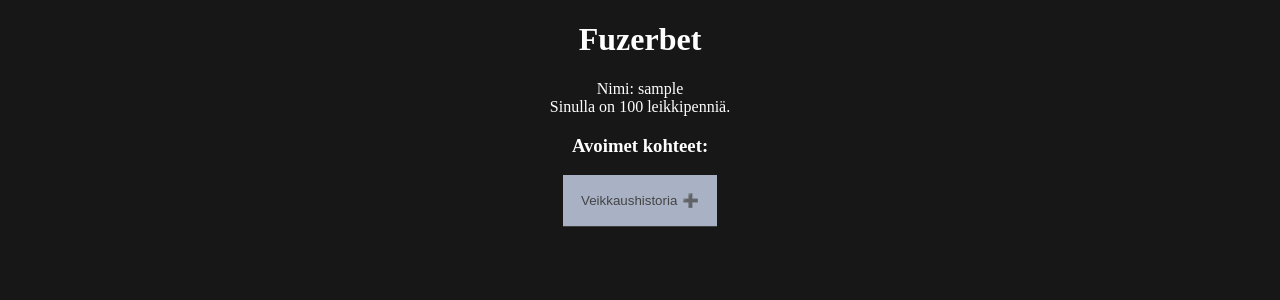
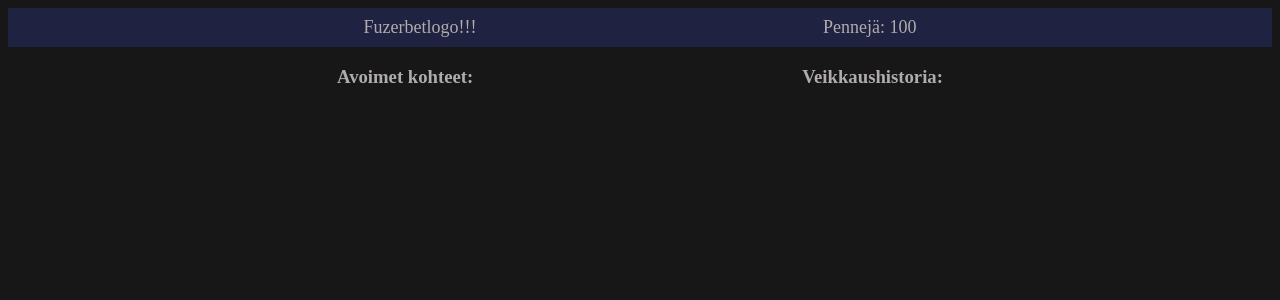
Before and after one commit to enwrath/fuzerbet, a Django app: page / in a window 1280 px wide. Shown: the top 300 px of the page. Run offline with Django 3.2, Linux system fonts and the light colour scheme; the visitor is signed in with stand-in values (Sample User, id 1); data comes from the database, SQL or seed files in the repository; data that the repository does not hold is empty; some libraries are stand-ins or nearby versions.

Commit message:
header sticky, some styling

```diff
--- a/betsite/betapp/templates/home.html
+++ b/betsite/betapp/templates/home.html
@@ -11,21 +11,25 @@
     <script src="https://cdnjs.cloudflare.com/ajax/libs/jquery/3.5.1/jquery.min.js" integrity="sha512-bLT0Qm9VnAYZDflyKcBaQ2gg0hSYNQrJ8RilYldYQ1FxQYoCLtUjuuRuZo+fjqhx/qtq/1itJ0C2ejDxltZVFg==" crossorigin="anonymous"></script>
 </head>
 <body>
-    <h1>Fuzerbet</h1>
     {% load socialaccount %}
 
     {% if user.is_authenticated %}
-    <p>
-      Nimi: {{ user }} <br />
-      Sinulla on <span id="points"></span> leikkipenniä.
-    </p>
-
-    <h3>Avoimet kohteet:</h3>
-    <div id="winnermatches">
-    </div>
-    <div id='bethistorydiv'>
-      <button id="bethistoryaccordion" class="accordion" onclick="toggleAccordion()">Veikkaushistoria</button>
-      <div id="winnerbets" class="accordioncontent">
+    <header>
+      <span>Fuzerbetlogo!!!</span>
+      <span>Pennejä: <span id="points"></span></span>
+    </header>
+    <div id="mainContent">
+      <div>
+        <h3>Avoimet kohteet:</h3>
+        <div id="winnermatches">
+        </div>
+      </div>
+      <div id='bethistorydiv'>
+        <!--<button id="bethistoryaccordion" class="accordion" onclick="toggleAccordion()">Veikkaushistoria</button>
+        <div id="winnerbets" class="accordioncontent">-->
+        <h3>Veikkaushistoria:</h3>
+        <div id="winnerbets">
+        </div>
       </div>
     </div>
     <script>
@@ -254,6 +258,7 @@
       }
     </script>
     {% else %}
+    <h1>Fuzerbet</h1>
     Log in with <a href="{% provider_login_url "twitch" next="/" %}" class="button">Twitch</a>
     {% endif %}
 </body>
--- a/betsite/static/style.css
+++ b/betsite/static/style.css
@@ -6,7 +6,7 @@
 body {
   text-align: center;
   background-color: #171717;
-  color: white;
+  color: #b1acac;
   font-size: medium;
 }
 .betdiv {
@@ -84,7 +84,7 @@ hr {
 }
 .betbutton {
   min-width: 85%;
-  background-color: #121219;
+  background-color: #445f25;
   border: none;
   height: 3em;
   font-size: large;
@@ -92,7 +92,7 @@ hr {
   color: inherit;
 }
 .betbutton:hover {
-  background-color: #59597d;
+  background-color: #5c8034;
 }
 a.button {
   text-decoration: none;
@@ -108,9 +108,7 @@ a.button {
 }
 
 #bethistorydiv {
-  background-color: #3e3e3e;
   width: fit-content;
-  margin: auto;
 }
 .accordion {
   background-color: #a9b2c5;
@@ -141,13 +139,13 @@ a.button {
 }
 
 .betgreen {
-  background-color: #7ca27c;
+  background-color: #395439;
 }
 .betred {
-  background-color: #ca8989;
+  background-color: #774747;
 }
 .betgray {
-  background-color: #a29f9f;
+  background-color: #5a5858;
 }
 .winbethistory {
   color: black;
@@ -155,8 +153,29 @@ a.button {
   text-align: left;
   border-style: solid;
   border-width: thin;
+  font-size: large;
 }
 .bettedplayer {
   font-weight: bold;
   text-decoration: underline;
 }
+
+#mainContent {
+  display: flex;
+  flex-wrap: wrap;
+  justify-content: space-evenly;
+  align-items: flex-start;
+  max-width: 1300px;
+  margin: auto;
+}
+header {
+  position: sticky;
+  top: 0;
+  background-color: #1f2240;
+  margin: 0;
+  padding: 0.5em;
+  text-align: left;
+  display: flex;
+  justify-content: space-evenly;
+  font-size: large;
+}
```
Also changed, not shown: betsite/betapp/static/style.css (+25 -6 lines).
